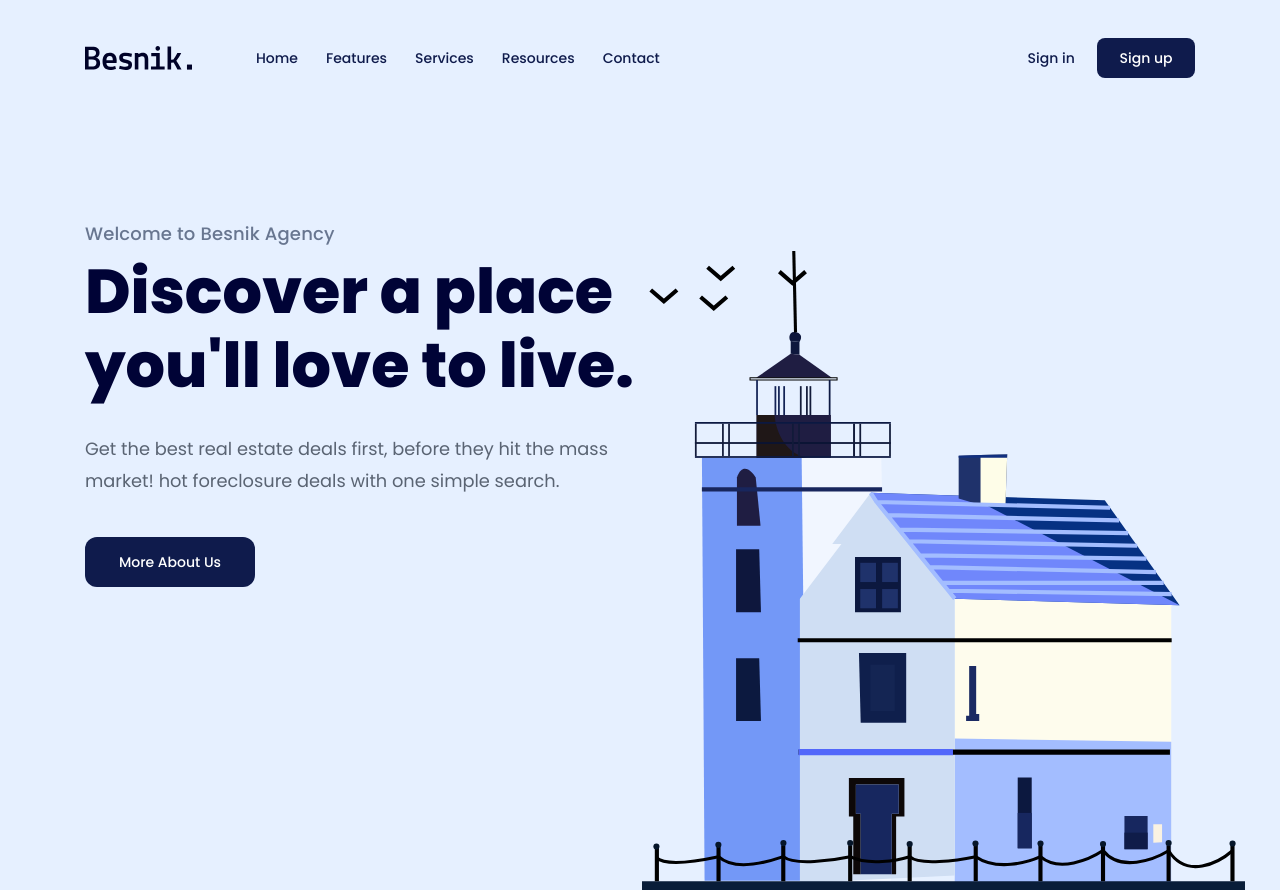
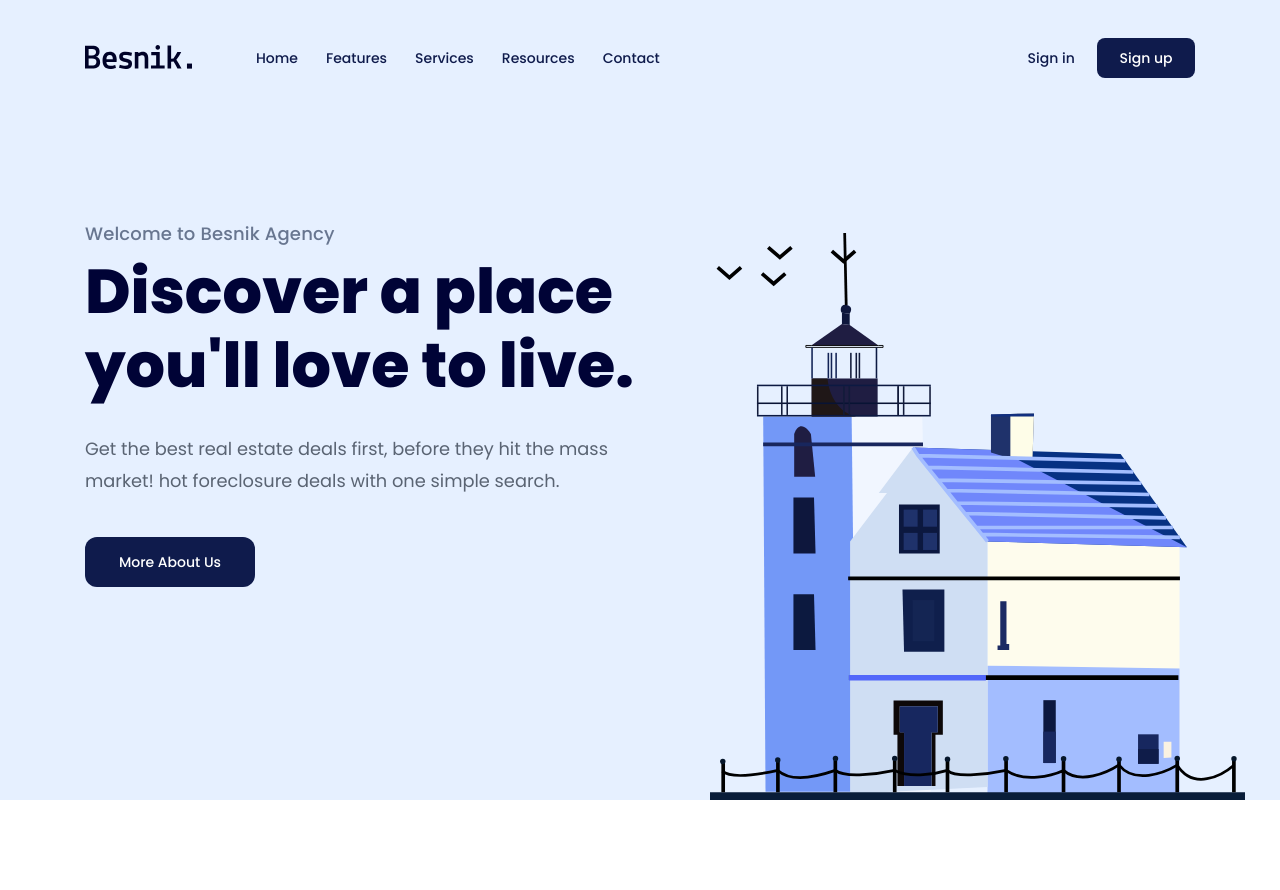
Before and after one commit to bao010403/LandingPage, a plain HTML site: page index.html in a window 1280 px wide. Shown: the top 890 px of the page. Drawn offline with Linux system fonts and the light colour scheme.

```diff
--- a/assets/css/styles.css
+++ b/assets/css/styles.css
@@ -66,7 +66,7 @@
 }
 
 .hero-wrap {
-  min-height: 100vh;
+  height: calc(100vh - 90px);
   background: #e6f0ff;
   position: relative;
 }
--- a/index.html
+++ b/index.html
@@ -20,7 +20,7 @@
         <div class="content">
           <nav class="navbar">
             <!-- Logo -->
-            <img src="./assets/img/Logo.svg" alt="Besnik." />
+            <a href="#!"> <img src="./assets/img/Logo.svg" alt="Besnik." /></a>
 
             <!-- Navigation -->
             <ul>
```
